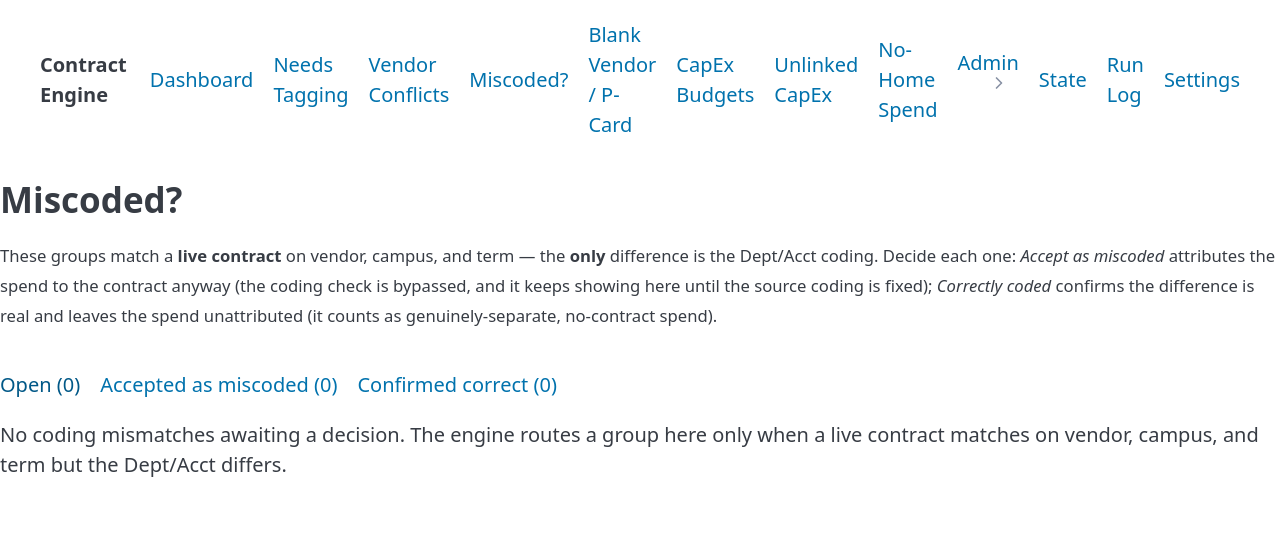
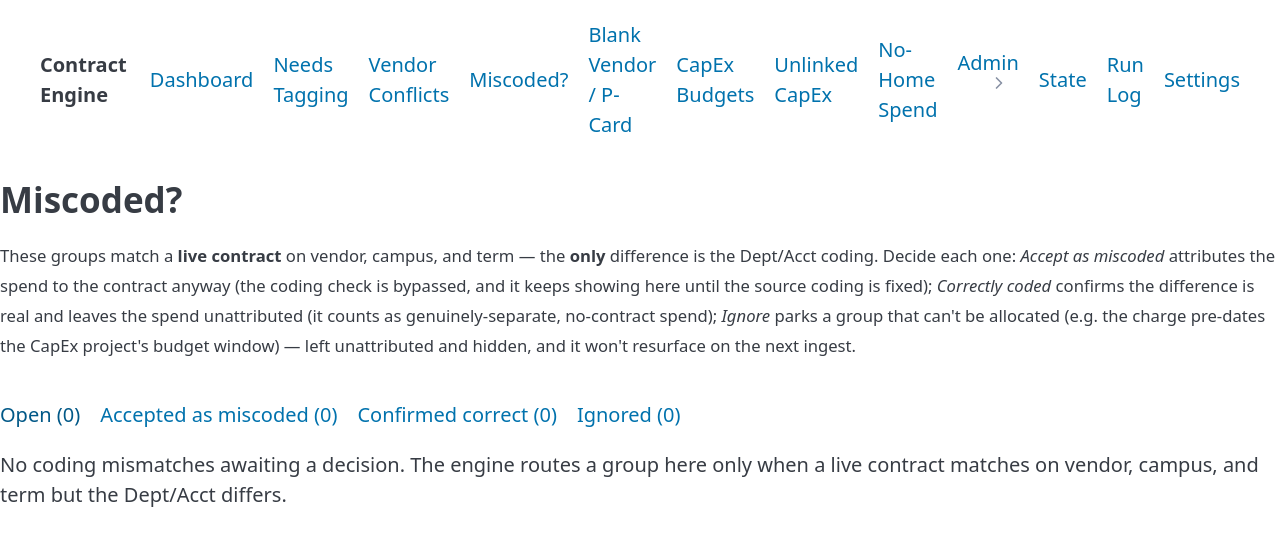
Before and after one commit to PSbrk/Contract-Amount-Expiry-Engine, a Flask app: page /miscoded in a window 1280 px wide. Shown: the top 546 px of the page. Run offline with Flask 3, Linux system fonts and the light colour scheme; data that the repository does not hold is empty; some libraries are stand-ins or nearby versions.

Commit message:
Add "Ignore" option to the Miscoded? section
Some coding-mismatch groups can't be allocated to their matching contract —
e.g. the charge pre-dates the CapEx project's budget window — so neither
"Accept as miscoded" (attribute anyway) nor "Correctly coded" (assert
genuinely-separate spend) fits. Add a third action, Ignore, that parks the
group: sets Dismissed=1, so it leaves the Open queue, stays unattributed, and
the ingest upsert never refreshes a Dismissed row (won't resurface). Reversible
via a new "Ignored (N)" tab with Reopen, mirroring the Confirmed-correct flow.

Reuses the existing Dismissed flag + set_needs_tagging_dismissed (no schema
change). Coding-mismatch rows are already excluded from the main Needs Tagging
queue, so dismissing here doesn't leak there.

Co-Authored-By: Claude Opus 4.8 <noreply@anthropic.com>

```diff
--- a/engine/ui/routes.py
+++ b/engine/ui/routes.py
@@ -1455,15 +1455,25 @@ def register_routes(app: Flask) -> None:
                 })
             return out
 
-        base = ('FROM "Needs Tagging" WHERE COALESCE("Coding Mismatch", 0) = 1 '
-                'AND COALESCE("Dismissed", 0) = 0 '
-                'AND COALESCE("Once Off", 0) = 0 '
-                'AND COALESCE("Is P-Card", 0) = 0')
+        # A coding-mismatch group. Dismissed=1 is the "Ignore" state (e.g. spend
+        # outside the CapEx budget window, unallocatable) — it leaves the active
+        # queue and, being Dismissed, the ingest upsert never refreshes it, so it
+        # won't resurface.
+        mismatch = ('FROM "Needs Tagging" WHERE COALESCE("Coding Mismatch", 0) = 1 '
+                    'AND COALESCE("Once Off", 0) = 0 '
+                    'AND COALESCE("Is P-Card", 0) = 0')
+        active = mismatch + ' AND COALESCE("Dismissed", 0) = 0'
+        ignored = mismatch + ' AND COALESCE("Dismissed", 0) = 1'
         accepted = []
         items = []
         if show == "confirmed":
             items = with_candidates(g.conn.execute(
-                f'SELECT * {base} AND COALESCE("Coding Confirmed", 0) = 1 '
+                f'SELECT * {active} AND COALESCE("Coding Confirmed", 0) = 1 '
+                'ORDER BY COALESCE("$ in group", 0) DESC, "Group Key"'
+            ).fetchall())
+        elif show == "ignored":
+            items = with_candidates(g.conn.execute(
+                f'SELECT * {ignored} '
                 'ORDER BY COALESCE("$ in group", 0) DESC, "Group Key"'
             ).fetchall())
         elif show == "accepted":
@@ -1475,16 +1485,17 @@ def register_routes(app: Flask) -> None:
         else:
             show = "open"
             items = with_candidates(g.conn.execute(
-                f'SELECT * {base} AND COALESCE("Coding Confirmed", 0) = 0 '
+                f'SELECT * {active} AND COALESCE("Coding Confirmed", 0) = 0 '
                 'ORDER BY COALESCE("$ in group", 0) DESC, "Group Key"'
             ).fetchall())
 
         open_count = g.conn.execute(
-            f'SELECT COUNT(*) {base} AND COALESCE("Coding Confirmed", 0) = 0'
+            f'SELECT COUNT(*) {active} AND COALESCE("Coding Confirmed", 0) = 0'
         ).fetchone()[0]
         confirmed_count = g.conn.execute(
-            f'SELECT COUNT(*) {base} AND COALESCE("Coding Confirmed", 0) = 1'
+            f'SELECT COUNT(*) {active} AND COALESCE("Coding Confirmed", 0) = 1'
         ).fetchone()[0]
+        ignored_count = g.conn.execute(f'SELECT COUNT(*) {ignored}').fetchone()[0]
         accepted_count = g.conn.execute(
             'SELECT COUNT(*) FROM "Learned Mappings" '
             'WHERE COALESCE("Ignore Coding", 0) = 1'
@@ -1493,7 +1504,7 @@ def register_routes(app: Flask) -> None:
             "miscoded.html",
             show=show, items=items, accepted=accepted,
             open_count=open_count, accepted_count=accepted_count,
-            confirmed_count=confirmed_count,
+            confirmed_count=confirmed_count, ignored_count=ignored_count,
         )
 
     @app.route("/miscoded/<int:record_id>/accept", methods=["POST"])
@@ -1573,6 +1584,36 @@ def register_routes(app: Flask) -> None:
         g.conn.commit()
         flash("Reopened in Miscoded?.", "success")
         return redirect(url_for("miscoded", show="confirmed"))
+
+    @app.route("/miscoded/<int:record_id>/ignore", methods=["POST"])
+    def miscoded_ignore(record_id: int):
+        """Ignore this group — unallocatable (e.g. the charge pre-dates the
+        CapEx project budget window). Sets Dismissed=1: it leaves the Open
+        queue, stays unattributed, and the ingest upsert never refreshes a
+        Dismissed row so it won't resurface. Reversible via Reopen."""
+        existing = g.conn.execute(
+            'SELECT 1 FROM "Needs Tagging" WHERE id = ?', (record_id,)
+        ).fetchone()
+        if existing is None:
+            abort(404)
+        sqlite_client.set_needs_tagging_dismissed(
+            g.conn, record_id=record_id, dismissed=True)
+        flash("Ignored — left unattributed; it won't resurface. Reopen from "
+              "the Ignored tab if needed.", "success")
+        return redirect(url_for("miscoded"))
+
+    @app.route("/miscoded/<int:record_id>/unignore", methods=["POST"])
+    def miscoded_unignore(record_id: int):
+        """Undo Ignore -> back to the open Miscoded? queue."""
+        existing = g.conn.execute(
+            'SELECT 1 FROM "Needs Tagging" WHERE id = ?', (record_id,)
+        ).fetchone()
+        if existing is None:
+            abort(404)
+        sqlite_client.set_needs_tagging_dismissed(
+            g.conn, record_id=record_id, dismissed=False)
+        flash("Reopened in Miscoded?.", "success")
+        return redirect(url_for("miscoded", show="ignored"))
 
     @app.route("/miscoded/lm/<int:record_id>/revert", methods=["POST"])
     def miscoded_revert(record_id: int):
--- a/engine/ui/templates/miscoded.html
+++ b/engine/ui/templates/miscoded.html
@@ -12,7 +12,9 @@
       (the coding check is bypassed, and it keeps showing here until the source
       coding is fixed); <em>Correctly coded</em> confirms the difference is
       real and leaves the spend unattributed (it counts as genuinely-separate,
-      no-contract spend).
+      no-contract spend); <em>Ignore</em> parks a group that can't be allocated
+      (e.g. the charge pre-dates the CapEx project's budget window) &mdash; left
+      unattributed and hidden, and it won't resurface on the next ingest.
     </small>
   </p>
   <nav>
@@ -23,6 +25,8 @@
              {% if show == 'accepted' %}aria-current="page"{% endif %}>Accepted as miscoded ({{ accepted_count }})</a></li>
       <li><a href="{{ url_for('miscoded', show='confirmed') }}"
              {% if show == 'confirmed' %}aria-current="page"{% endif %}>Confirmed correct ({{ confirmed_count }})</a></li>
+      <li><a href="{{ url_for('miscoded', show='ignored') }}"
+             {% if show == 'ignored' %}aria-current="page"{% endif %}>Ignored ({{ ignored_count }})</a></li>
     </ul>
   </nav>
 </header>
@@ -74,6 +78,7 @@
       <td>
         <strong>{{ r["Vendor"] or "" }}</strong>
         {% if show == 'confirmed' %}<span class="pill">confirmed correct</span>{% endif %}
+        {% if show == 'ignored' %}<span class="pill">ignored</span>{% endif %}
         <br>
         <small>{{ r["Campus"] or "" }} &middot; Dept {{ r["Dept"] or "—" }} &middot; acct {{ r["Account No"] or "" }}</small>
         <br><small style="color: var(--pico-muted-color);">{{ (r["Sample Record Description"] or "")[:90] }}</small>
@@ -94,6 +99,10 @@
           <form method="post" action="{{ url_for('miscoded_unconfirm', record_id=r['id']) }}" style="margin:0;">
             <button type="submit" class="secondary" style="margin:0;">Reopen</button>
           </form>
+        {% elif show == 'ignored' %}
+          <form method="post" action="{{ url_for('miscoded_unignore', record_id=r['id']) }}" style="margin:0;">
+            <button type="submit" class="secondary" style="margin:0;">Reopen</button>
+          </form>
         {% else %}
           {% for c in item.candidates %}
           <form method="post" action="{{ url_for('miscoded_accept', record_id=r['id']) }}"
@@ -112,6 +121,9 @@
             <button type="submit" class="secondary outline" style="margin:0; font-size:0.85rem;">Acknowledged &mdash; fix coding at source</button>
             {% endif %}
           </form>
+          <form method="post" action="{{ url_for('miscoded_ignore', record_id=r['id']) }}" style="margin:0.3rem 0 0 0;">
+            <button type="submit" class="secondary outline" style="margin:0; font-size:0.85rem;">Ignore (unallocatable &mdash; won't resurface)</button>
+          </form>
         {% endif %}
       </td>
     </tr>
@@ -123,6 +135,8 @@
 {% else %}
   {% if show == 'confirmed' %}
     <p>No groups confirmed as correctly-coded.</p>
+  {% elif show == 'ignored' %}
+    <p>No ignored groups. Use <em>Ignore</em> on an Open row for spend that can't be allocated (e.g. it pre-dates the CapEx project's budget window).</p>
   {% else %}
     <p>No coding mismatches awaiting a decision. The engine routes a group here only when a live contract matches on vendor, campus, and term but the Dept/Acct differs.</p>
   {% endif %}
```
Also changed, not shown: tests/test_ui.py (+19 -0 lines).
